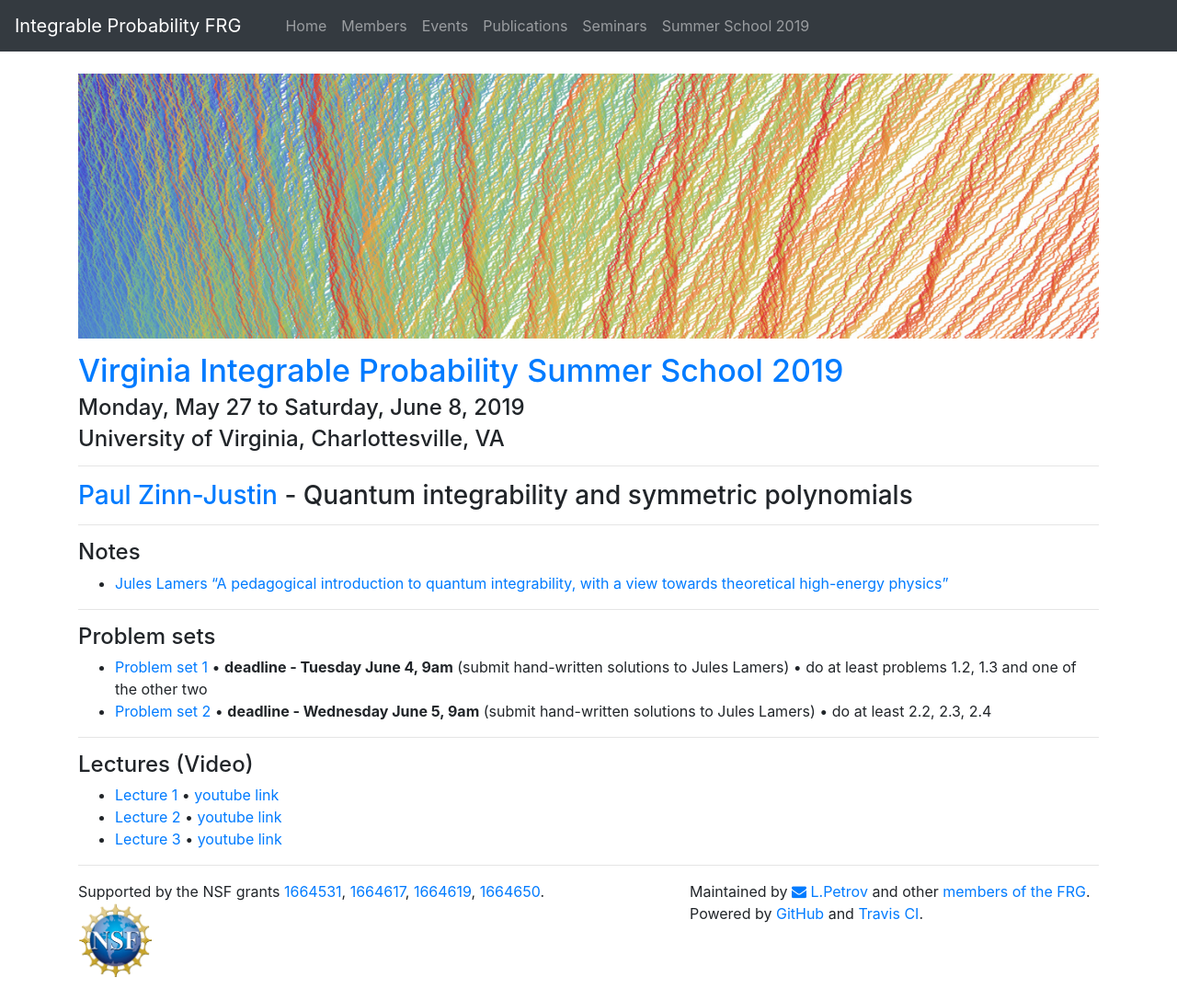
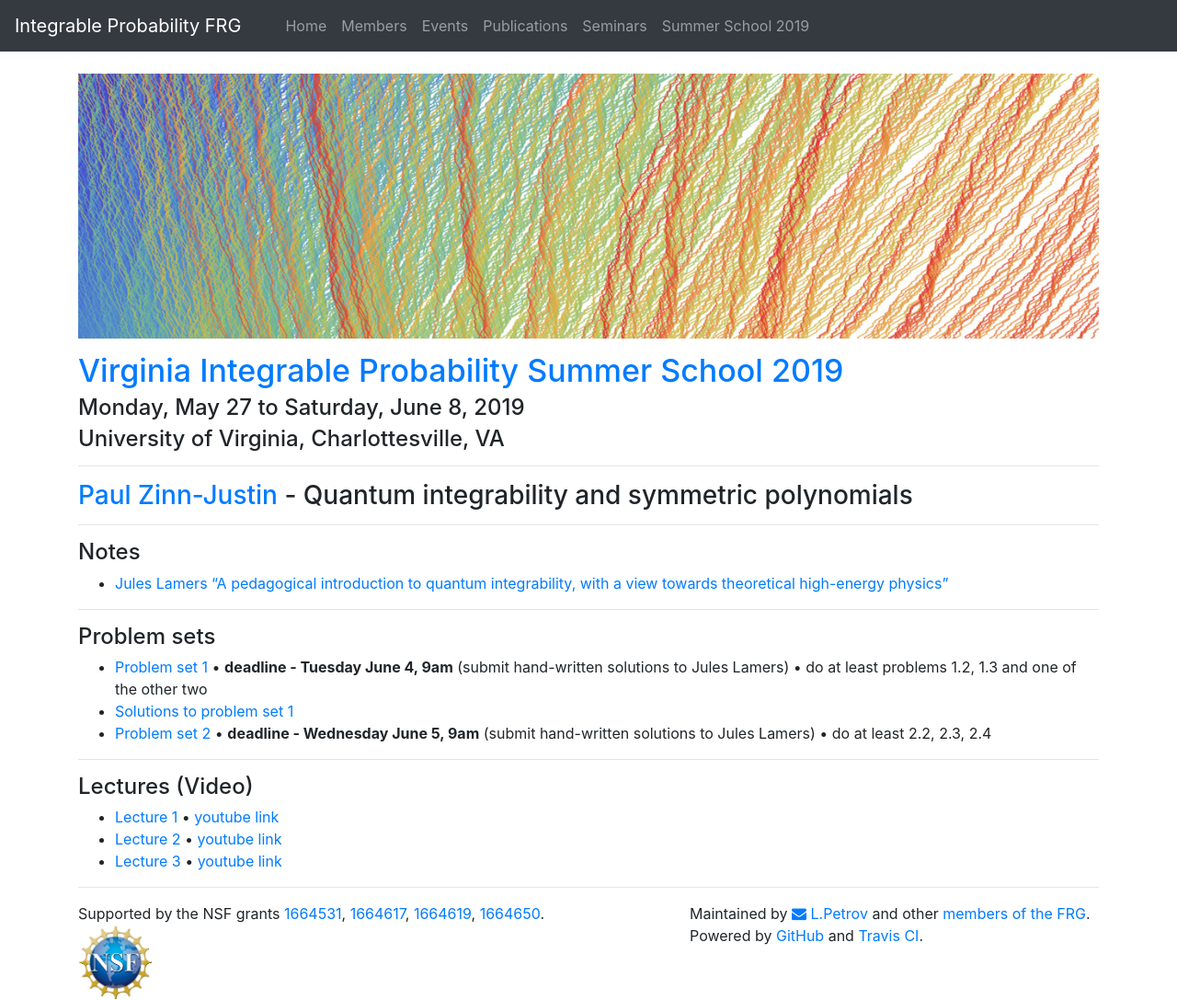
Before and after one commit to int-prob/int-prob-code, a Jekyll site: the page built from vipss2019/zinnjustin.md, in a window 1280 px wide. Shown: the whole page at 92% size. Built offline with Jekyll 4.4.1, drawn with Linux system fonts in a browser that asks for light colours; nearby versions of some CDN libraries; before the commit the page ends 1063 px from its top, so only the background shows below that.

Commit message:
update zinnjustin.md at Wed Jun  5 11:09:14 EDT 2019

```diff
--- a/vipss2019/zinnjustin.md
+++ b/vipss2019/zinnjustin.md
@@ -28,6 +28,7 @@ permalink: /vipss2019/zinnjustin/
 ### Problem sets
 
 - [Problem set 1]({{site.url}}/vipss2019/zinnjustin/ZJ1_tutorial.pdf) &bull; **deadline - Tuesday June 4, 9am** (submit hand-written solutions to Jules Lamers) &bull; do at least problems 1.2, 1.3 and one of the other two
+- [Solutions to problem set 1]({{site.url}}/vipss2019/zinnjustin/ZJ1_tutorial_sol.pdf)
 - [Problem set 2]({{site.url}}/vipss2019/zinnjustin/ZJ2_tutorial.pdf) &bull; **deadline - Wednesday June 5, 9am** (submit hand-written solutions to Jules Lamers) &bull; do at least 2.2, 2.3, 2.4
 
 ---
```
Also changed, not shown: 1 other file.
